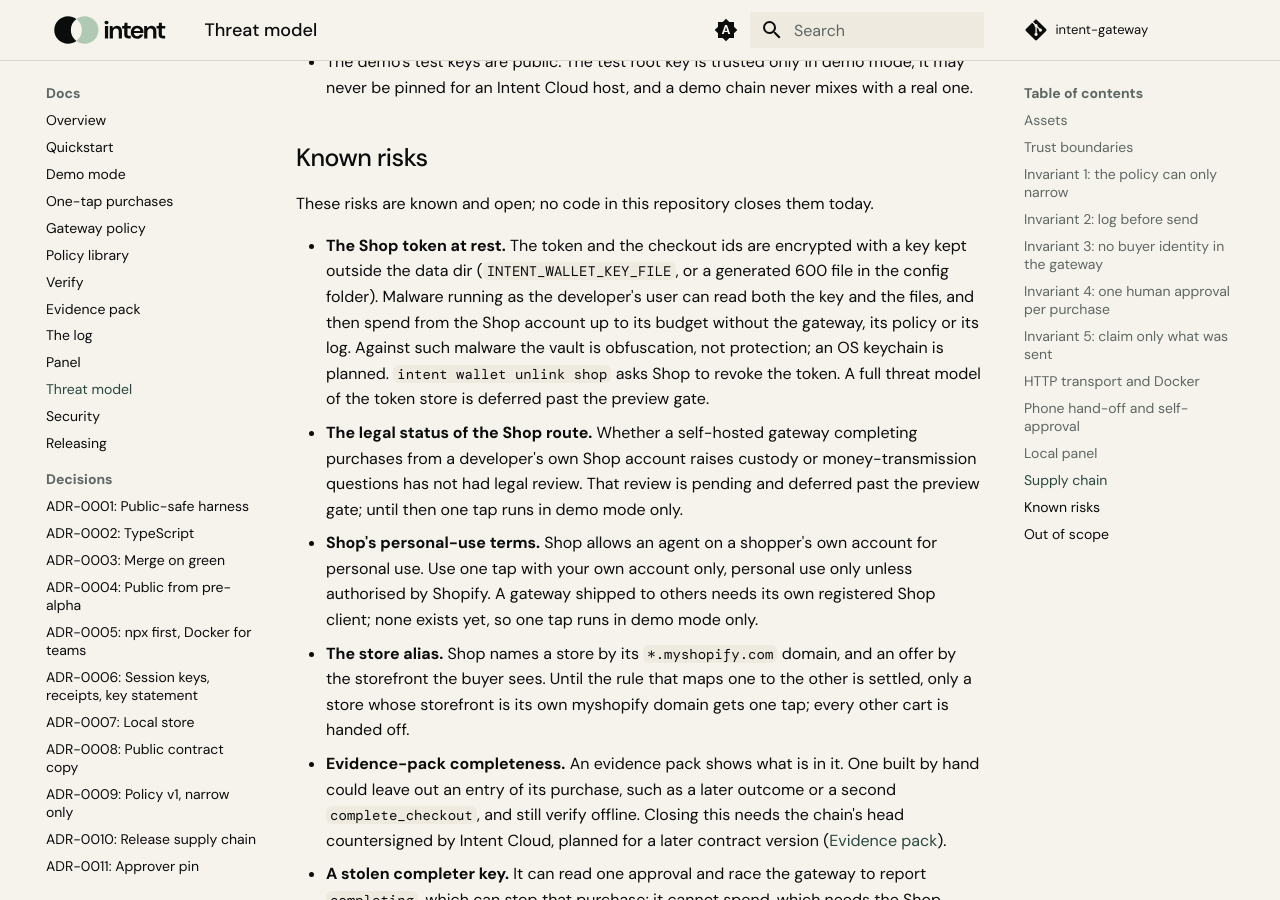
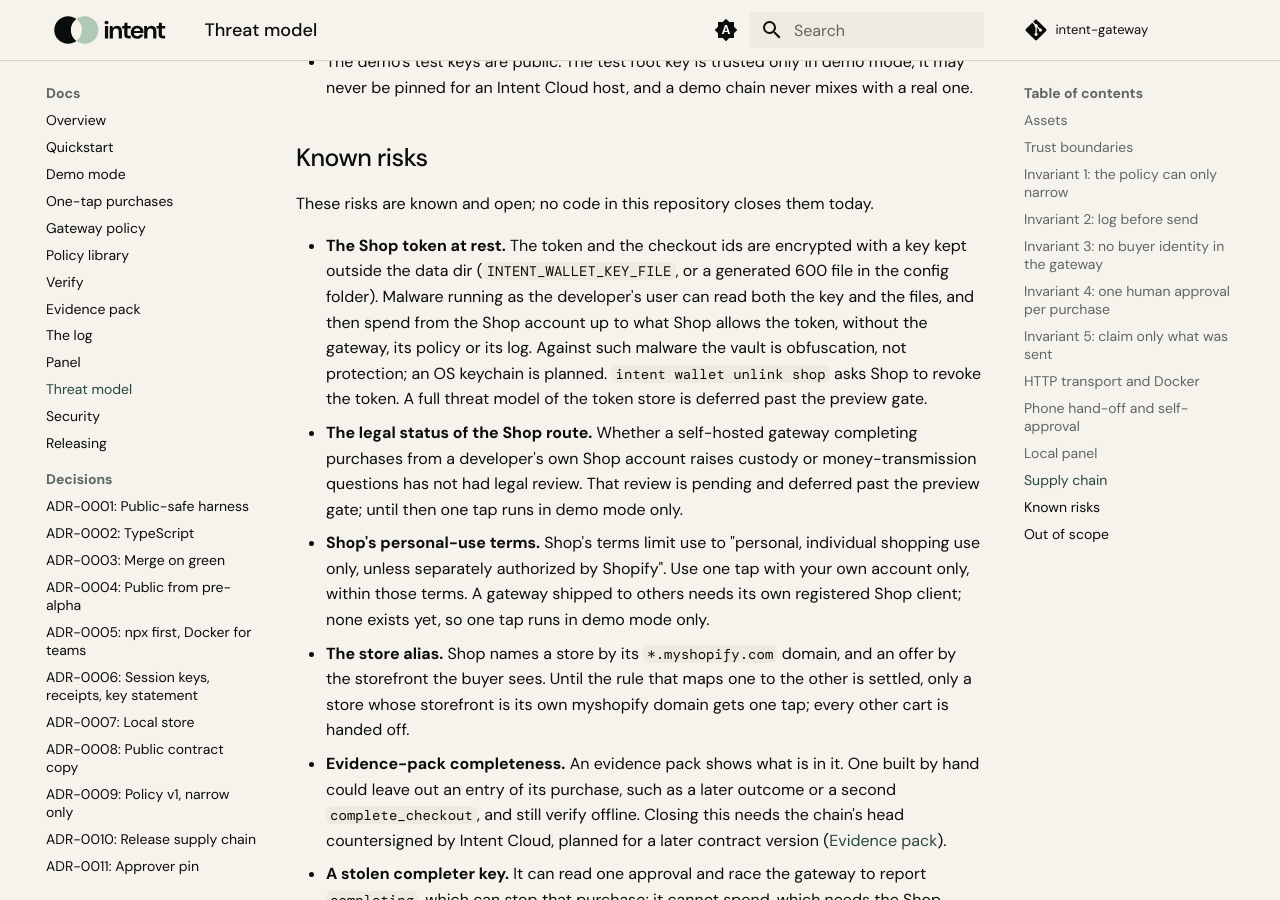
Before and after one commit to golden007eye/intent-gateway, an MkDocs documentation site: the page built from docs/threat-model.md, in a window 1280 px wide and 900 px high, scrolled down 7048 px. Built offline with MkDocs 1.6.1 and Material for MkDocs 9.7.7, drawn with Linux system fonts in a browser that asks for light colours; comment, search, counter and statistics services are not loaded; some of the changed text lies outside the part shown.

Commit message:
docs: quote Shop's terms, tighten invariant 5 wording (G10 review)
- Quote Shop's terms exactly in one-tap.md and the threat model.
- Drop "gives the merchant what the order needs"; README: the gateway sends no
  payment details, Shop's checkout charges the Shop account.
- Threat model: the token spends "up to what Shop allows the token"; a credential
  inside JSON text gives a verify warning instead of a failure (ADR-0014).
- Remove the maintainers' test-account sentence; drop a plan id from a test comment.

Co-Authored-By: Claude Opus 5.5 <noreply@anthropic.com>

```diff
--- a/docs/threat-model.md
+++ b/docs/threat-model.md
@@ -10,7 +10,7 @@ To report a vulnerability, see [Security](security.md).
 |---|---|
 | The buyer's identity: name, postal address, card, email, phone | Never held by the gateway; the buyer gives it to the merchant at checkout. A leak would be the worst failure. |
 | The buyer's money | Spent only through one passkey Approval per purchase: paid by hand at the merchant, or, with one tap, from the linked Shop account, up to the smaller of the policy's per-order limit and the Shop budget. |
-| The Shop token and the wallet key | The token can spend from the Shop account up to its budget. It is kept AES-256-GCM in `<data dir>/wallet/shop.enc`, under a key kept outside the data dir; it never enters the chain. |
+| The Shop token and the wallet key | The token can spend from the Shop account up to what Shop allows the token. It is kept AES-256-GCM in `<data dir>/wallet/shop.enc`, under a key kept outside the data dir; it never enters the chain. |
 | Shop checkout ids and completer keys | A checkout id can carry a credential to read that checkout (`?key=`); a completer key signs one approval's reads and outcome reports. Both are kept per purchase, on disk, and deleted when it ends. |
 | The local hash chain (`<data dir>/audit.jsonl`) | The developer's proof of what left the machine and what came back. A gap or an edit makes it worthless. |
 | The gateway policy and `policy.lock` | Decides what may leave and how much may be spent. A loosened policy would weaken every other control. |
@@ -102,9 +102,9 @@ The [panel](panel.md) binds to `127.0.0.1` only, serves GET only (405 otherwise)
 
 These risks are known and open; no code in this repository closes them today.
 
-- **The Shop token at rest.** The token and the checkout ids are encrypted with a key kept outside the data dir (`INTENT_WALLET_KEY_FILE`, or a generated 600 file in the config folder). Malware running as the developer's user can read both the key and the files, and then spend from the Shop account up to its budget without the gateway, its policy or its log. Against such malware the vault is obfuscation, not protection; an OS keychain is planned. `intent wallet unlink shop` asks Shop to revoke the token. A full threat model of the token store is deferred past the preview gate.
+- **The Shop token at rest.** The token and the checkout ids are encrypted with a key kept outside the data dir (`INTENT_WALLET_KEY_FILE`, or a generated 600 file in the config folder). Malware running as the developer's user can read both the key and the files, and then spend from the Shop account up to what Shop allows the token, without the gateway, its policy or its log. Against such malware the vault is obfuscation, not protection; an OS keychain is planned. `intent wallet unlink shop` asks Shop to revoke the token. A full threat model of the token store is deferred past the preview gate.
 - **The legal status of the Shop route.** Whether a self-hosted gateway completing purchases from a developer's own Shop account raises custody or money-transmission questions has not had legal review. That review is pending and deferred past the preview gate; until then one tap runs in demo mode only.
-- **Shop's personal-use terms.** Shop allows an agent on a shopper's own account for personal use. Use one tap with your own account only, personal use only unless authorised by Shopify. A gateway shipped to others needs its own registered Shop client; none exists yet, so one tap runs in demo mode only.
+- **Shop's personal-use terms.** Shop's terms limit use to "personal, individual shopping use only, unless separately authorized by Shopify". Use one tap with your own account only, within those terms. A gateway shipped to others needs its own registered Shop client; none exists yet, so one tap runs in demo mode only.
 - **The store alias.** Shop names a store by its `*.myshopify.com` domain, and an offer by the storefront the buyer sees. Until the rule that maps one to the other is settled, only a store whose storefront is its own myshopify domain gets one tap; every other cart is handed off.
 - **Evidence-pack completeness.** An evidence pack shows what is in it. One built by hand could leave out an entry of its purchase, such as a later outcome or a second `complete_checkout`, and still verify offline. Closing this needs the chain's head countersigned by Intent Cloud, planned for a later contract version ([Evidence pack](evidence.md#limits)).
 - **A stolen completer key.** It can read one approval and race the gateway to report `completing`, which can stop that purchase; it cannot spend, which needs the Shop token. It is bounded by the cart's expiry and the contract's 48-hour read window.
```
Also changed, not shown: other parts of docs/threat-model.md (+1 -1 lines), README.md (+1 -1 lines), docs/one-tap.md (+3 -3 lines), 1 other file.
